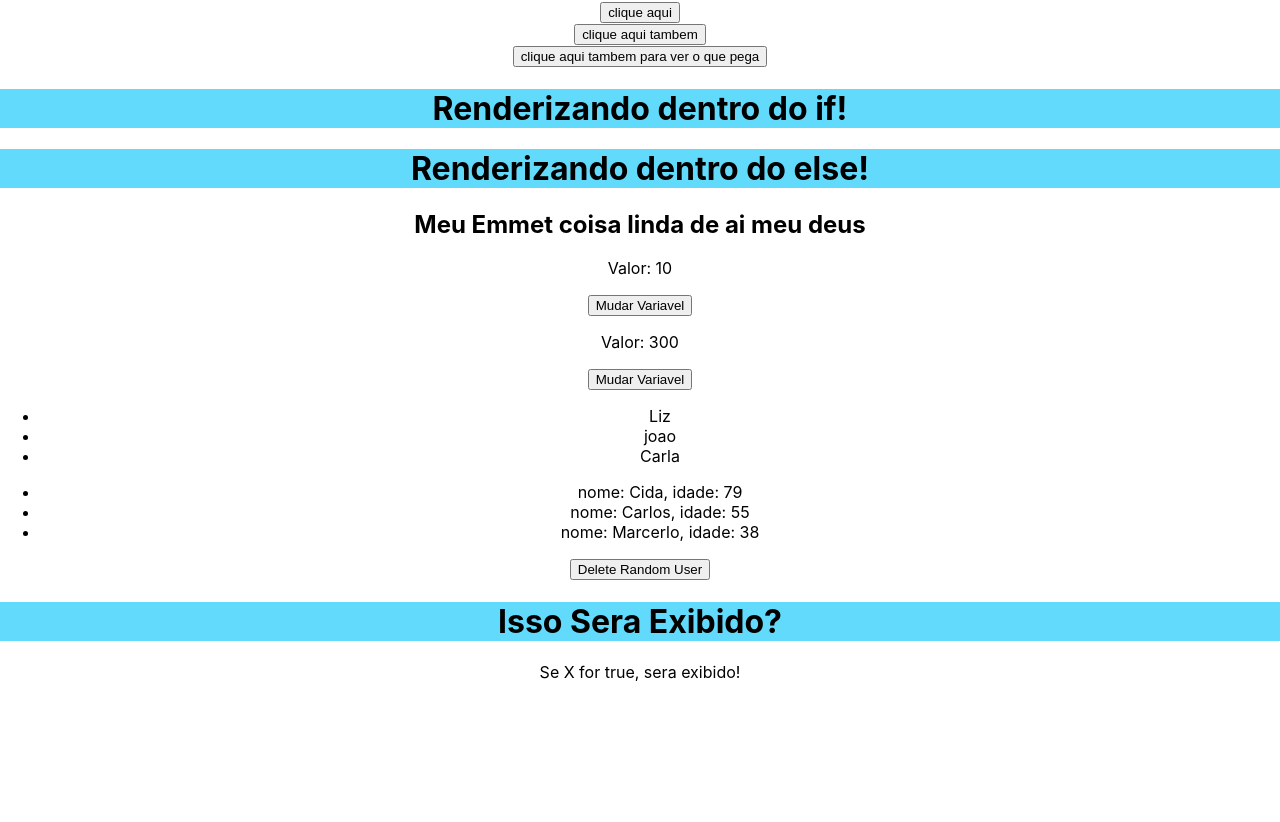
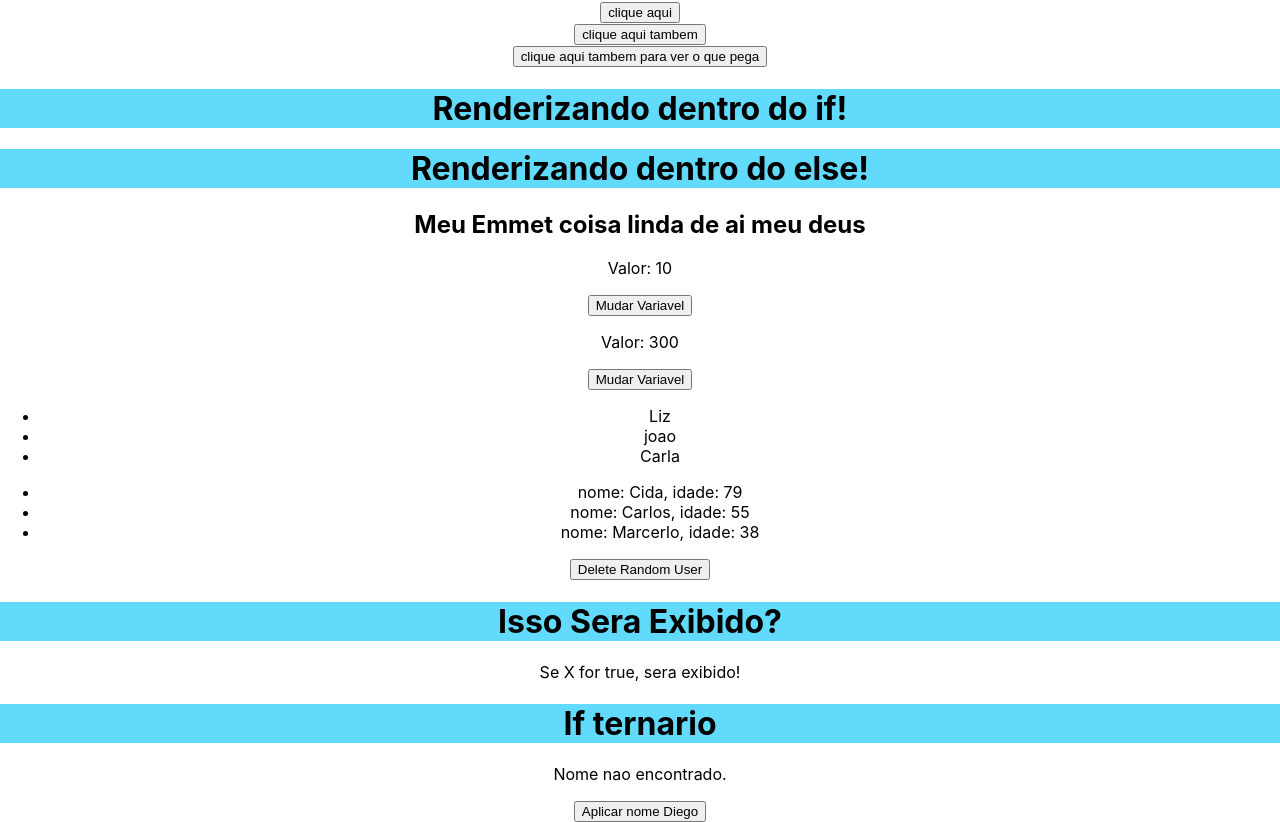
Before and after one commit to diegoparra/react-course, a React (Create React App) app: page / in a window 1280 px wide. Shown: the part 243-1065 px from the top of the page. Before the commit the page ends 941 px from the top, so only its background shows below. Built offline with nearby package versions, Linux system fonts and the light colour scheme.

Commit message:
praticando conditional render

```diff
--- a/src/components/ConditionalRender.js
+++ b/src/components/ConditionalRender.js
@@ -3,11 +3,29 @@ import { useState } from "react"
 const ConditionalRender = () => {
 
   const [x] = useState(true);
+
+  const [name, setName] = useState("Joao");
+
   return (
     <div>
       <h1>Isso Sera Exibido?</h1>
       {x && <p>Se X for true, sera exibido!</p>}
       {!x && <p>Agora o X eh false</p>}
+      <h1>If ternario</h1>
+      <div>
+        {name === "Diego" ? (
+          <div>
+            <p>Nome encontrado, {name} </p>
+          </div>
+        ) : (
+          <div>
+            <p>Nome nao encontrado.</p>
+          </div>
+        )}
+      </div>
+      <div>
+        <button onClick={() => setName("Diego")}>Aplicar nome Diego</button>
+      </div>
     </div>
   )
 }
```
